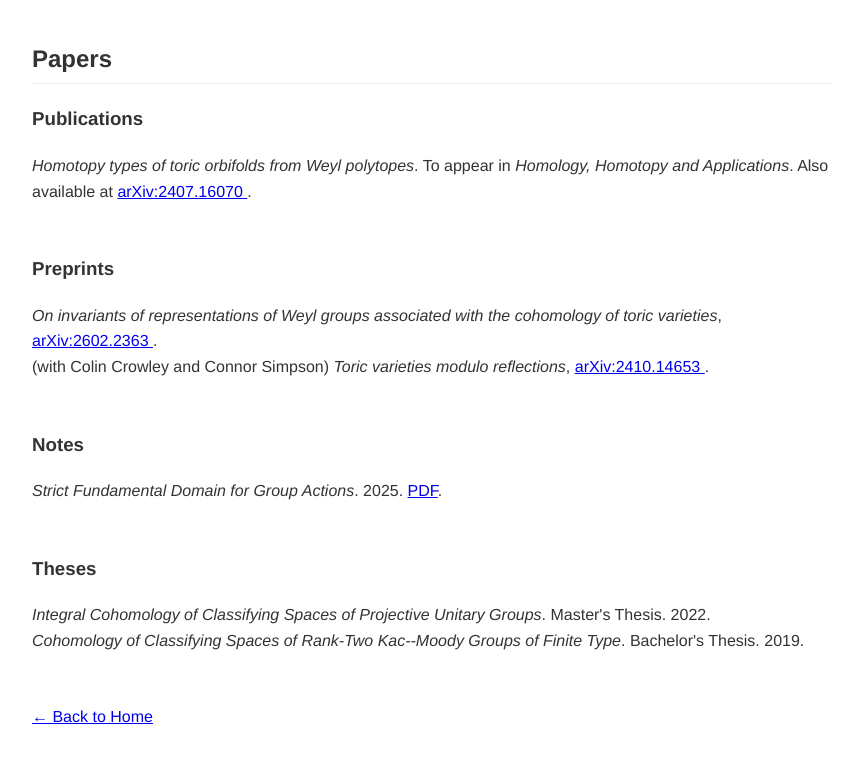
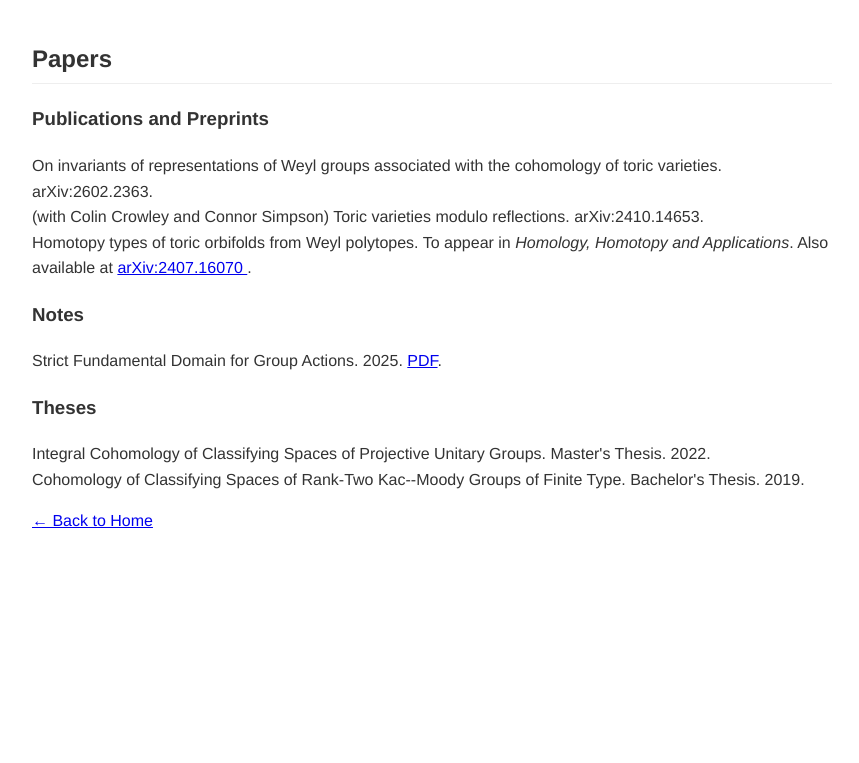
Before and after one commit to ggttaaoo/ggttaaoo.github.io, a Jekyll site: the page built from papers.md, in a window 1280 px wide. Shown: the top 763 px of the page, without its empty margins (208-1067 px from the left). Built offline with Jekyll 4.4.1, drawn with Linux system fonts in a browser that asks for light colours.

Commit message:
new paper information

```diff
--- a/_data/publications.yml
+++ b/_data/publications.yml
@@ -1,13 +1,18 @@
 - title: "On invariants of representations of Weyl groups associated with the cohomology of toric varieties"
+  authors: ""
+  year: 2026
   preprint: "2602.2363"
 
 
 - title: "Toric varieties modulo reflections"
   authors: "with Colin Crowley and Connor Simpson"
+  year: 2024
   preprint: "2410.14653"
 
 
 - title: "Homotopy types of toric orbifolds from Weyl polytopes"
+  authors: ""
+  year: 2024
   journal: "Homology, Homotopy and Applications"
   status: "to appear"
   preprint: "2407.16070"
--- a/papers.md
+++ b/papers.md
@@ -5,21 +5,28 @@ title: Papers
 
 <h2>Papers</h2>
 
-<!-- Publications -->
-{% assign publications = site.data.publications | where_exp: "p", "p.journal" %}
-{% if publications.size > 0 %}
-<section class="publications">
-  <h3>Publications</h3>
+<!-- ============================= -->
+<!-- Publications + Preprints -->
+<!-- ============================= -->
+<h3>Publications and Preprints</h3>
 
-  <ul class="paper-list">
-    {% for p in publications %}
-    <li>
+<ul class="paper-list">
 
-      {% if p.authors and p.authors != "" %}
+{% assign items = site.data.publications %}
+
+{% for p in items %}
+
+  {% unless p.note or p.type == "thesis" %}
+
+  <li>
+
+    {% if p.authors and p.authors != "" %}
       ({{ p.authors }})
-      {% endif %}
+    {% endif %}
 
-      <em>{{ p.title }}</em>.
+    {{ p.title }}.
+
+    {% if p.journal %}
 
       {% if p.status == "to appear" %}
         To appear in <em>{{ p.journal }}</em>.
@@ -30,102 +37,90 @@ title: Papers
         {% if p.pages %}, {{ p.pages }}{% endif %}.
       {% endif %}
 
-      {% if p.preprint %}
-        Also available at
-        <a href="https://arxiv.org/abs/{{ p.preprint }}" target="_blank">
-          arXiv:{{ p.preprint }}
-        </a>.
-      {% endif %}
+    {% else %}
+      arXiv:{{ p.preprint }}.
+    {% endif %}
 
-      {% if p.doi %}
-        <a href="https://doi.org/{{ p.doi }}" target="_blank">DOI</a>.
-      {% endif %}
-
-    </li>
-    {% endfor %}
-  </ul>
-</section>
-{% endif %}
-
-<!-- Preprints -->
-{% assign preprints = site.data.publications | where_exp: "p", "p.preprint and p.journal == nil" %}
-{% if preprints.size > 0 %}
-<section class="preprints">
-  <h3>Preprints</h3>
-
-  <ul class="paper-list">
-    {% for p in preprints %}
-    <li>
-
-      {% if p.authors and p.authors != "" %}
-      ({{ p.authors }})
-      {% endif %}
-
-      <em>{{ p.title }}</em>,
+    {% if p.preprint and p.journal %}
+      Also available at
       <a href="https://arxiv.org/abs/{{ p.preprint }}" target="_blank">
         arXiv:{{ p.preprint }}
       </a>.
+    {% endif %}
 
-    </li>
-    {% endfor %}
-  </ul>
-</section>
+    {% if p.doi %}
+      <a href="https://doi.org/{{ p.doi }}" target="_blank">DOI</a>.
+    {% endif %}
+
+  </li>
+
+  {% endunless %}
+
+{% endfor %}
+
+</ul>
+
+
+<!-- ============================= -->
+<!-- Notes -->
+<!-- ============================= -->
+{% assign notes = site.data.publications | where: "note", true %}
+{% if notes.size > 0 %}
+<h3>Notes</h3>
+
+<ul class="paper-list">
+
+  {% for n in notes %}
+  <li>
+
+    {% if n.authors and n.authors != "" %}
+      ({{ n.authors }})
+    {% endif %}
+
+    {{ n.title }}.
+
+    {% if n.year %}
+      {{ n.year }}.
+    {% endif %}
+
+    {% if n.file_link %}
+      <a href="{{ n.file_link }}" target="_blank">PDF</a>.
+    {% endif %}
+
+  </li>
+  {% endfor %}
+
+</ul>
 {% endif %}
 
-<!-- Notes -->
-{% assign notes = site.data.publications | where: "note", true %}
-{% if notes.size > 0 %}
-<section class="notes">
-  <h3>Notes</h3>
 
-  <ul class="paper-list">
-    {% for n in notes %}
-    <li>
+<!-- ============================= -->
+<!-- Theses -->
+<!-- ============================= -->
+{% assign theses = site.data.publications | where: "type", "thesis" %}
+{% if theses.size > 0 %}
+<h3>Theses</h3>
 
-      {% if n.authors and n.authors != "" %}
-      {{ n.authors }}.
-      {% endif %}
+<ul class="paper-list">
 
-      <em>{{ n.title }}</em>.
+  {% for t in theses %}
+  <li>
 
-      {% if n.year %}
-      {{ n.year }}.
-      {% endif %}
+    {{ t.title }}.
 
-      {% if n.file_link %}
-      <a href="{{ n.file_link }}" target="_blank">PDF</a>.
-      {% endif %}
+    {% if t.degree %}
+      {{ t.degree }}.
+    {% endif %}
 
-    </li>
-    {% endfor %}
-  </ul>
-</section>
+    {% if t.year %}
+      {{ t.year }}.
+    {% endif %}
+
+  </li>
+  {% endfor %}
+
+</ul>
 {% endif %}
 
-<!-- Theses -->
-{% assign theses = site.data.publications | where: "type", "thesis" %}
-{% if theses.size > 0 %}
-<section class="theses">
-  <h3>Theses</h3>
-
-  <ul class="paper-list">
-    {% for t in theses %}
-    <li>
-
-      <em>{{ t.title }}</em>.
-
-      {% if t.degree %}
-      {{ t.degree }}.
-      {% endif %}
-
-      {% if t.year %}
-      {{ t.year }}.
-      {% endif %}
-
-    </li>
-    {% endfor %}
-  </ul>
-</section>
-{% endif %}
 
 <p><a href="/">← Back to Home</a></p>
```
